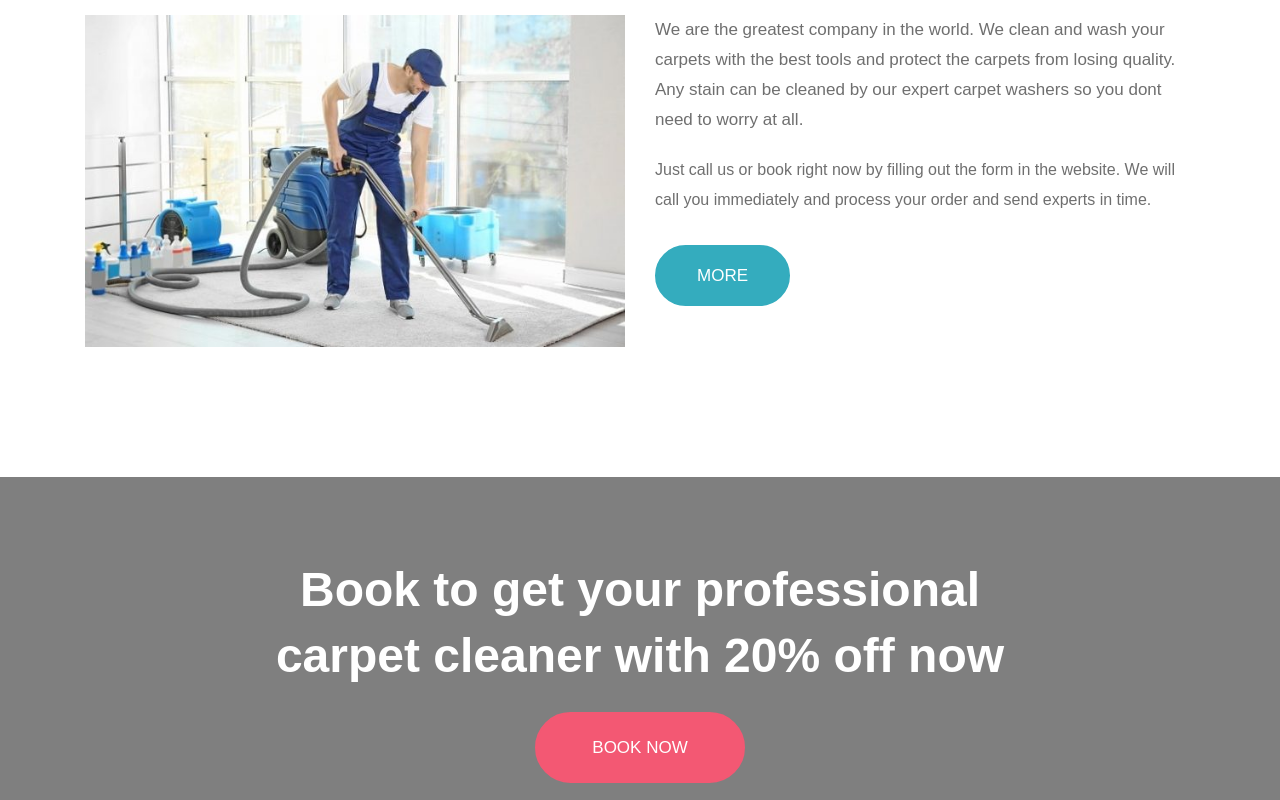
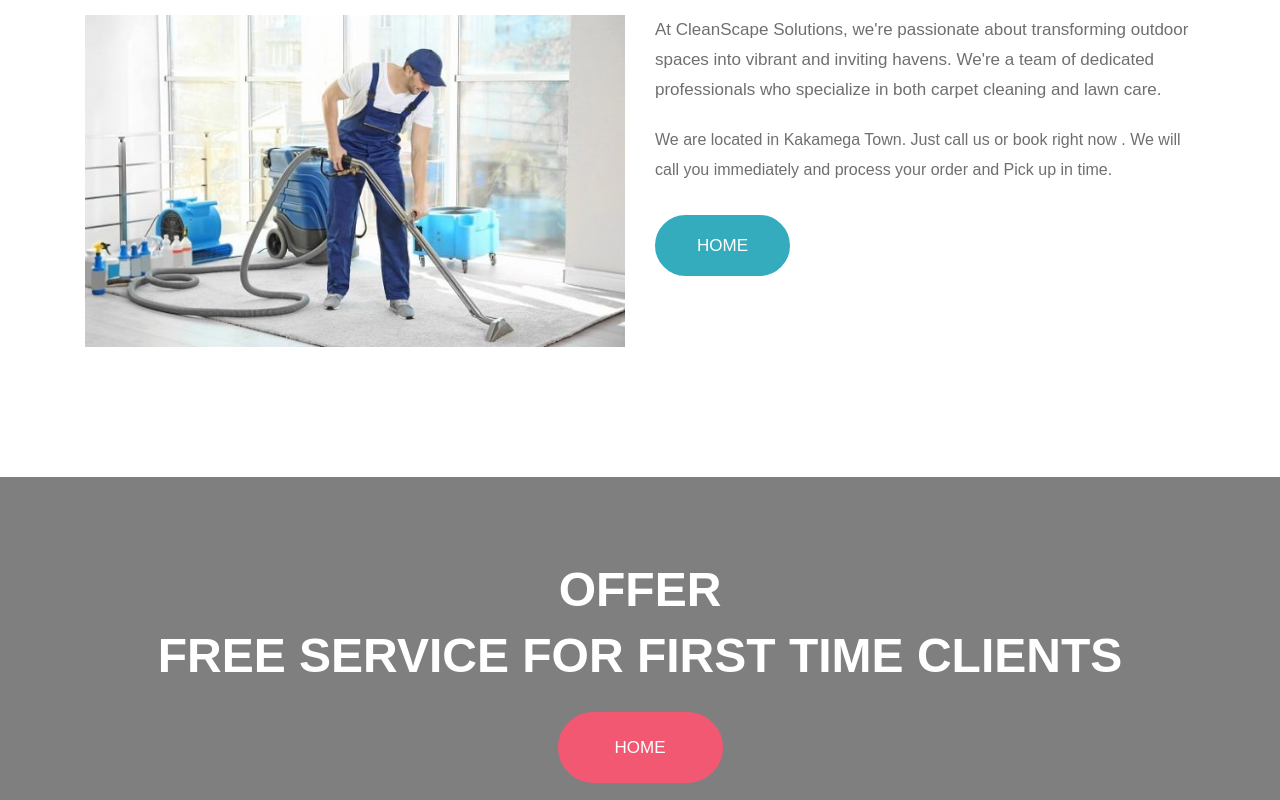
Before and after one commit to abbuke/cleanscapesolutions, a website: page index.html in a window 1280 px wide. Shown: the part 1220-2020 px from the top of the page. Drawn offline with Linux system fonts and the light colour scheme; a web font is replaced by a local one.

Commit message:
Update index.html

```diff
--- a/index.html
+++ b/index.html
@@ -451,19 +451,17 @@
         </div>
         <div class="col-md-6">
           <p class="fs-lg-17">
-            We are the greatest company in the world. We clean and wash your carpets with the best tools
-            and protect the carpets from losing quality. Any stain can be cleaned by our expert carpet washers
-            so you dont need to worry at all.
+           At CleanScape Solutions, we're passionate about transforming outdoor spaces into vibrant and inviting havens. We're a team of dedicated professionals who specialize in both carpet cleaning and lawn care.
           </p>
           <p>
-            Just call us or book right now by filling out the form in the website. We will call you immediately
-            and process your order and send experts in time.
+           We are located in Kakamega Town. Just call us or book right now . We will call you immediately
+            and process your order and Pick up in time.
           </p>
           <div class="divider-30">
 
           </div>
           <a href="#" class="btn btn-fill-color2 btn-radius btn-layout-1 d-inline-block">
-            <span>more</span>
+            <span>HOME</span>
           </a>
         </div>
       </div>
@@ -473,12 +471,12 @@
     <div class="container">
       <div class="row">
         <div class="col-12 d-flex justify-content-center align-items-center flex-column text-center">
-          <h1 class="color-white ">Book to get your professional <br class="d-none d-md-block"/>carpet cleaner with 20% off now</h1>
+          <h1 class="color-white ">OFFER <br class="d-none d-md-block"/>FREE SERVICE FOR FIRST TIME CLIENTS</h1>
           <div class="divider-10 divider-md-15">
 
           </div>
           <a href="#" class="btn-layout-1 btn btn-fill-color1 btn-hover-outline-white big-btn color-white">
-            <span>Book now</span>
+            <span>HOME</span>
           </a>
         </div>
       </div>
@@ -490,7 +488,7 @@
         <div class="col-12">
           <h2 class="text-center">
             <span class="heading-title">Services</span>
-            <span class="d-block">What we will do for you</span>
+            <span class="d-block">What we do </span>
           </h2>
           <div class="divider-55 divider-lg-70">
 
```
